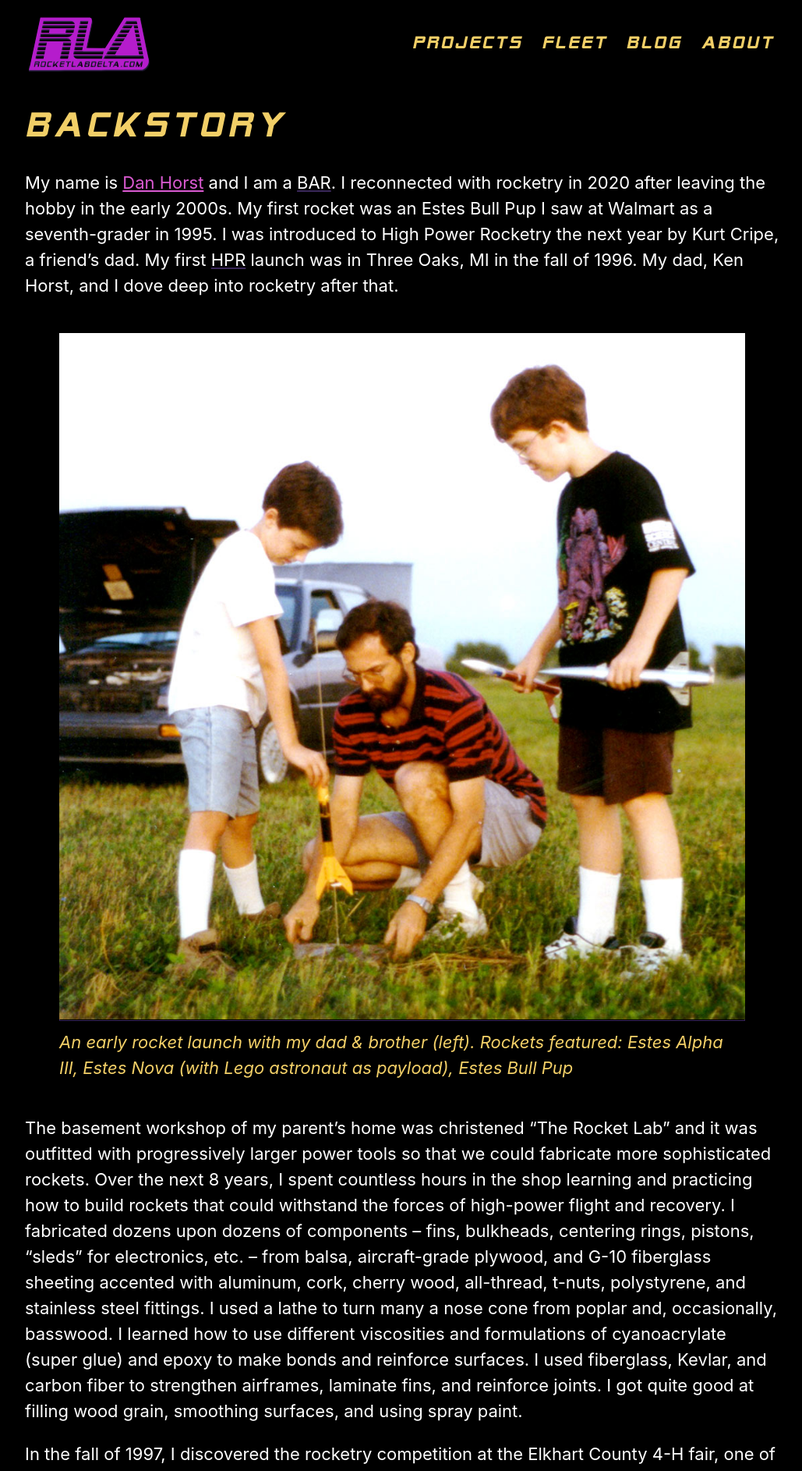
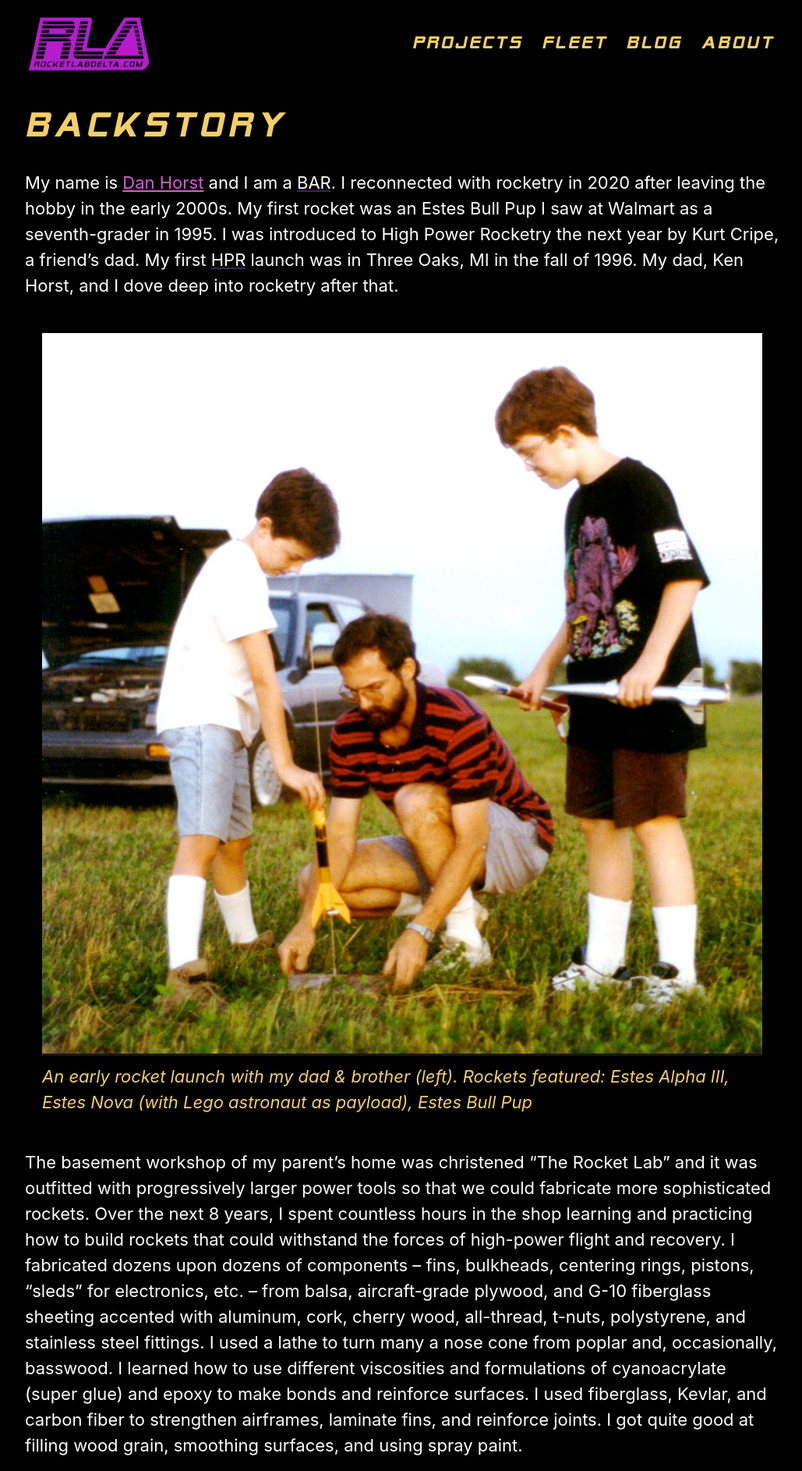
Before and after one commit to rocketlabdelta/rocketlabdelta.com, a Jekyll site: the page built from _posts/2020-01-24-backstory.md, in a window 1280 px wide. Shown: the top 1886 px of the page at 78% size, without its empty margins (124-1153 px from the left). Built offline with Jekyll 4.4.1, drawn with Linux system fonts in a browser that asks for light colours.

Commit message:
Knowing the image aspect ratio ahead of time helps with spacing

```diff
--- a/_posts/2020-01-24-backstory.md
+++ b/_posts/2020-01-24-backstory.md
@@ -12,8 +12,8 @@
 My first HPR launch was in Three Oaks, MI in the fall of 1996.
 My dad, Ken Horst, and I dove deep into rocketry after that.
 
-<figure>
-  <div class="placeholder r1x1"></div>
+<figure class="r1x1">
+  <div class="placeholder"></div>
   <img src="{{ "/assets/photos/1996-early-model-rocket-launch.jpg" | relative_url }}" alt="Early model rocket launch in 1996" />
   <figcaption>An early rocket launch with my dad & brother (left). Rockets featured: Estes Alpha III, Estes Nova (with Lego astronaut as payload), Estes Bull Pup</figcaption>
 </figure>
@@ -31,8 +31,8 @@
 I still have two of my entries: a scratch-built 3" Ares (4×29mm), and a scratch-built 2-stage BT-60 WAC Corporal (3×18mm to 24mm).
 Neither one of them has flown but they were designed and built so that they could.
 
-<figure>
-  <div class="placeholder r1x1"></div>
+<figure class="r1x1">
+  <div class="placeholder"></div>
   <img src="{{ "/assets/photos/1998-4-H-WAC-Corporal.jpg" | relative_url }}" alt="4-H WAC Corporal in 1998" />
   <figcaption>My 4-H WAC Corporal. I turned both nose cones and built the telescoping stage coupler with heavy-gauge music wire.</figcaption>
 </figure>
@@ -49,8 +49,8 @@
 The [3-inch launch vehicle I built for that project][2] flew different payload configurations for several years starting in 2001.
 The rocket was retired after losing a fin to a hard landing in the Nevada desert at LDRS 26 (2007).
 
-<figure>
-  <div class="placeholder r2x3"></div>
+<figure class="r2x3">
+  <div class="placeholder"></div>
   <img src="{{ "/assets/photos/2001-G-RAG-3-payload.jpg" | relative_url }}" alt="G-RAG 3 payload" />
   <figcaption>Avionics & telemetry payload for the G-RAG 3 rocket. Electronics have gotten a <em>lot</em> smaller since then.</figcaption>
 </figure>
--- a/assets/css/main.scss
+++ b/assets/css/main.scss
@@ -265,31 +265,43 @@
   }
 }
 
-.r1x1 {
+.r1x1 .placeholder {
   padding-top: 100%;
 }
 
 .r4x3 {
-  padding-top: 133.33%
+  margin: 1em 6em;
+
+  .placeholder {
+    padding-top: 133.33%
+  }
 }
 
-.r3x4 {
+.r3x4 .placeholder {
   padding-top: 75%;
 }
 
-.r2x3 {
+.r3x2 {
+  margin: 1em 8em;
+
+  .placeholder {
+    padding-top: 150%;
+  }
+}
+
+.r2x3 .placeholder {
   padding-top: 66.66%
 }
 
-.r3x2 {
-  padding-top: 150%;
+.r9x16 {
+  margin: 1em 12em;
+
+  .placeholder {
+    padding-top: 56.25%;
+  }
 }
 
-.r9x16 {
-  padding-top: 56.25%;
-}
-
-.r16x9 {
+.r16x9 .placeholder {
   padding-top: 177.78%;
 }
 
@@ -520,7 +532,8 @@
   }
 
   main figure {
-    margin: 2em;
+    margin-bottom: 2em;
+    margin-top: 2em;
   }
 }
 
@@ -546,8 +559,13 @@
     display: none;
   }
 
-  .figure,
-  .figure .placeholder {
+  main .figure {
     page-break-inside: avoid;
   }
+
+  .r3x2,
+  .r4x3,
+  .r16x9 {
+    max-width: 50%;
+  }
 }
--- a/sw.js
+++ b/sw.js
@@ -12,7 +12,7 @@
 (function () {
   'use strict'
 
-  const version = 'v2020-02-12T12:05:00::'
+  const version = 'v2020-02-12T12:30:00::'
   const staticCacheName = version + 'static'
   const pagesCacheName = version + 'pages'
   const imagesCacheName = version + 'images'
```
Also changed, not shown: _fleet/optimistic.md (+4 -4 lines), _posts/2020-01-25-why-i-like-rocketry.md (+2 -2 lines).
